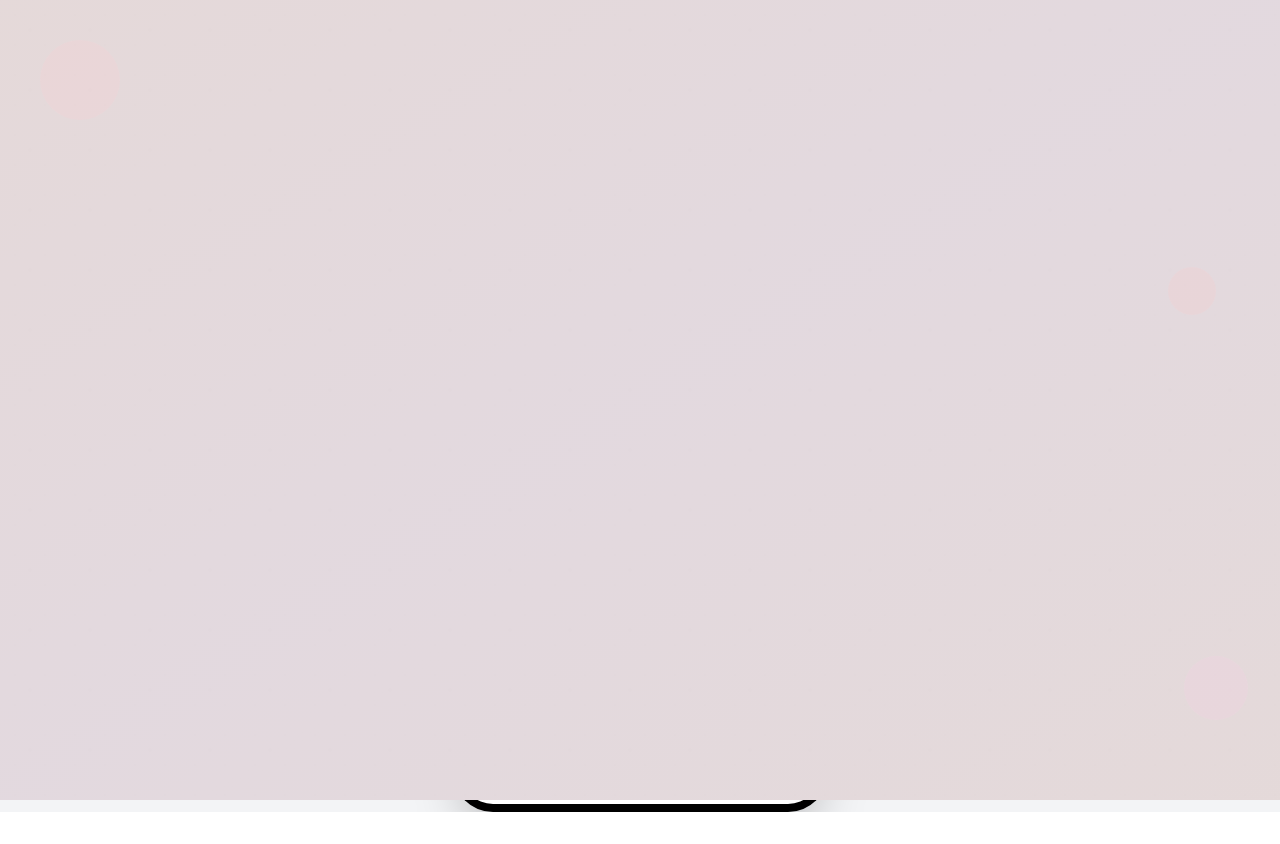
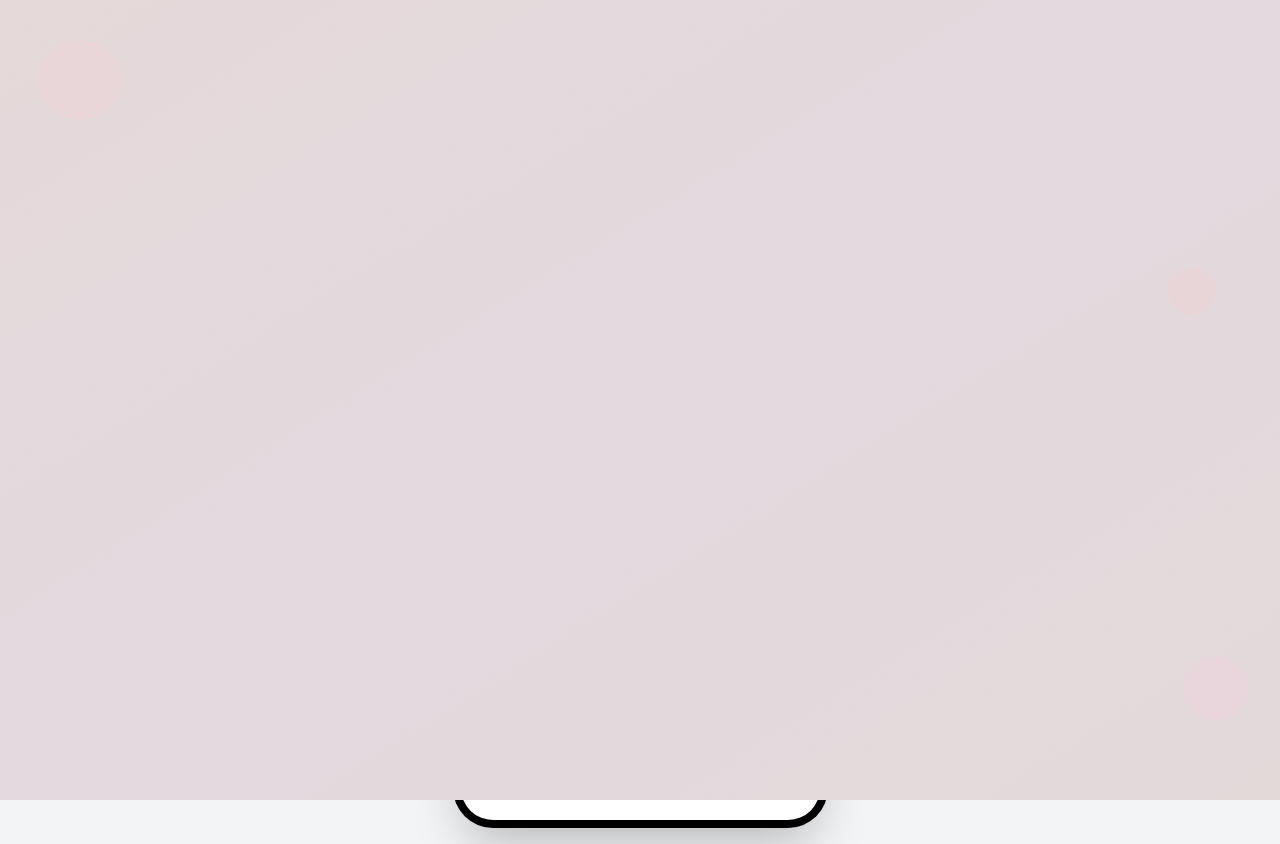
Before and after one commit to Fatanaminullah/wedding-invitation-mail-ucha, a Next.js app: page / in a window 1280 px wide. Before the commit the page ends 812 px from the top, so only its background shows below. Built offline with nearby package versions, Linux system fonts and the light colour scheme; a web font is replaced by a local one.

Commit message:
fix: frame

```diff
--- a/src/components/mobile-frame.tsx
+++ b/src/components/mobile-frame.tsx
@@ -8,7 +8,7 @@
 
 export default function MobileFrame({ children }: MobileFrameProps) {
   return (
-    <div className="min-h-screen bg-gray-100 flex items-center justify-center p-4 md:p-0">
+    <div className="min-h-screen bg-gray-100 flex items-center justify-center md:p-4">
       {/* Desktop: Show mobile frame */}
       <div className="hidden md:block">
         <div className="relative w-[375px] h-[812px] bg-black rounded-[40px] p-2 shadow-2xl">
```
